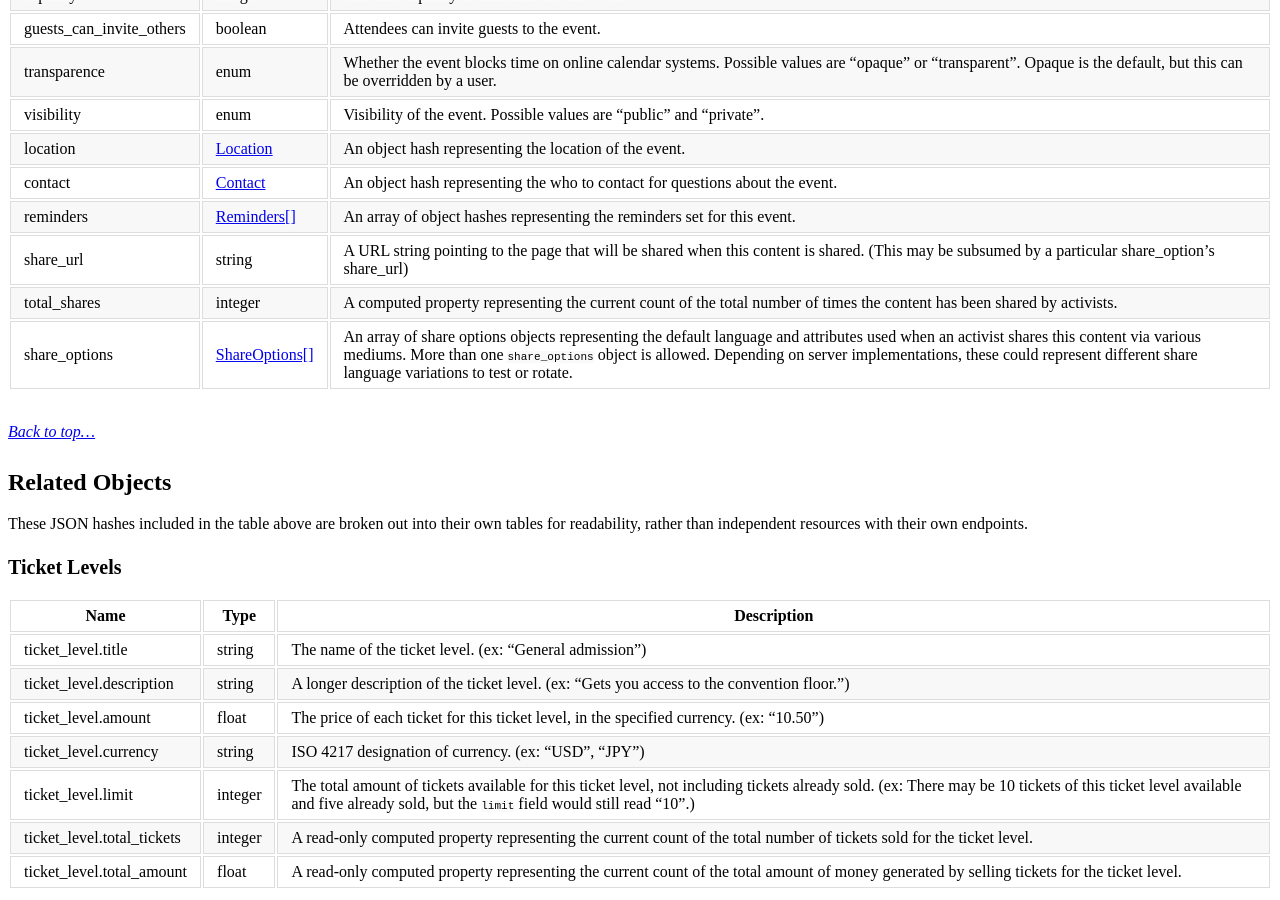
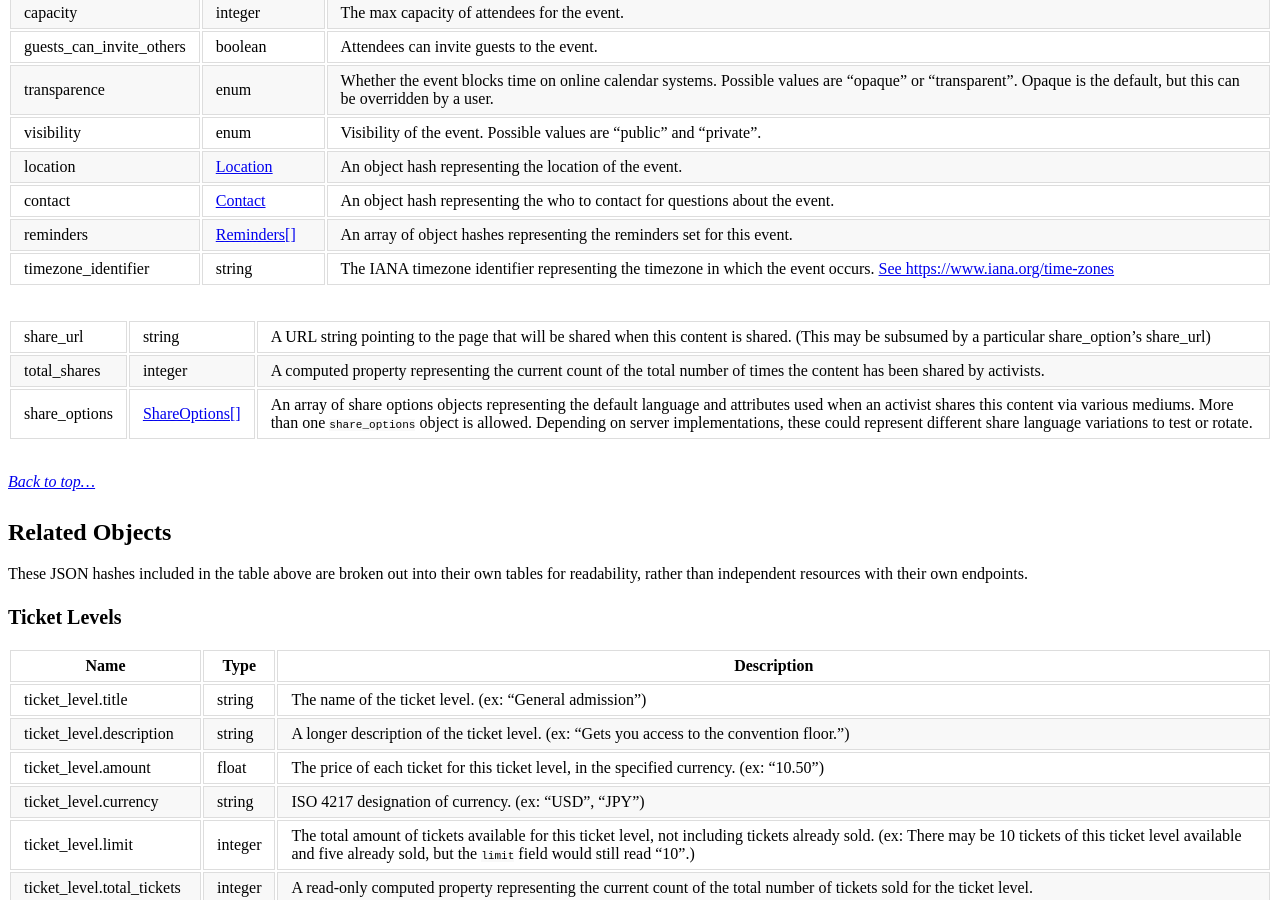
Before and after one commit to opensupporter/osdi-docs, a Jekyll site: the page built from events.md, in a window 1280 px wide and 900 px high, scrolled down 3034 px. Built offline with Jekyll 4.4.1, drawn with Linux system fonts in a browser that asks for light colours; a style sheet for code colours, icons or effects is not loaded.

Commit message:
add timezone identifiers

```diff
--- a/events.md
+++ b/events.md
@@ -75,6 +75,8 @@ A list of fields specific to the Event resource.
 |location			|[Location](#location)	| An object hash representing the location of the event.
 |contact          |[Contact](#contact)          | An object hash representing the who to contact for questions about the event.
 |reminders 			|[Reminders[]](#reminders)	|An array of object hashes representing the reminders set for this event.
+|timezone_identifier|string |The IANA timezone identifier representing the timezone in which the event occurs. [See https://www.iana.org/time-zones](https://www.iana.org/time-zones)
+
 {% include share_options_main_objects.md %}
 
 _[Back to top...](#)_
```
